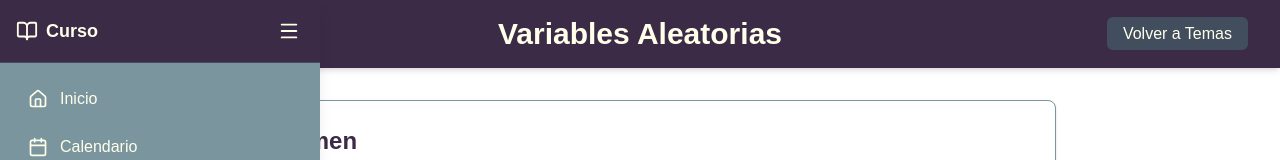
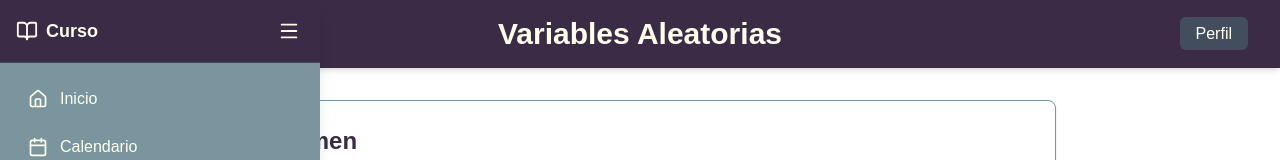
Before and after one commit to juarodriguezg/curso_modelos_estocasticos, a Next.js app: page /temas/experimentos-aleatorios-y-espacios-de-probabilidad in a window 1280 px wide. Shown: the top 160 px of the page. Built offline with nearby package versions, Linux system fonts and the light colour scheme.

Commit message:
Change navbar

```diff
--- a/src/app/temas/reglas-del-curso/page.tsx
+++ b/src/app/temas/reglas-del-curso/page.tsx
@@ -64,10 +64,10 @@ export default function ReglasDelCursoPage() {
           </h1>
           <div className="flex-1 text-right">
             <a
-              href="/temas"
+              href="/perfil"
               className="px-4 py-2 [background:var(--color-button)] [color:var(--color-text-light)] rounded-md hover:[background:var(--color-section)] transition"
             >
-              Volver a Temas
+              Volver a perfil
             </a>
           </div>
         </header>
--- a/src/components/ClassLayout.tsx
+++ b/src/components/ClassLayout.tsx
@@ -32,10 +32,10 @@ export default function ClassLayout({
           </h1>
           <div className="flex-1 text-right">
             <a
-              href="/temas"
+              href="/perfil"
               className="px-4 py-2 [background:var(--color-button)] [color:var(--color-text-light)] rounded-md hover:[background:var(--color-section)] transition"
             >
-              Volver a Temas
+              Perfil
             </a>
           </div>
         </header>
```
